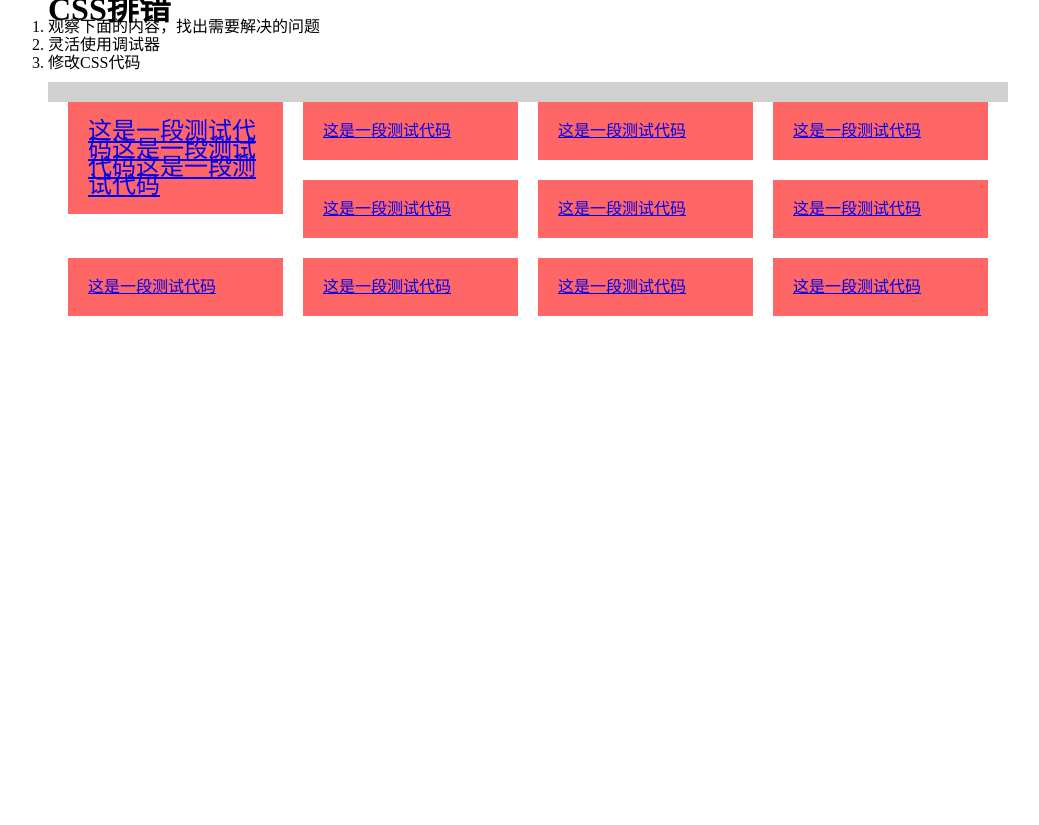
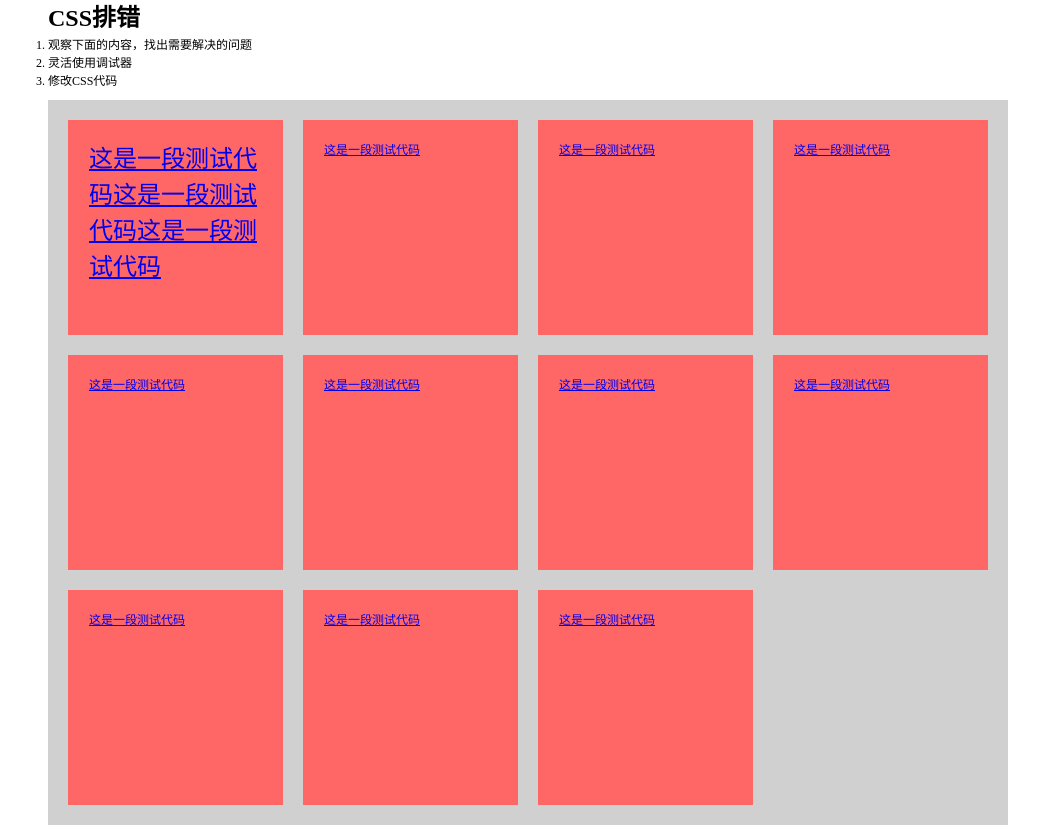
Before and after one commit to applesstt/front-end-course, a web app: file course/course12.html in a window 1280 px wide. Shown: the whole page, without its empty margins (112-1151 px from the left). Before the commit the page ends 316 px from the top, so only its background shows below. Run offline with its HTML, style and script files only (its server is not run), Linux system fonts and the light colour scheme; some libraries are stand-ins or nearby versions.

Commit message:
eidt course12

```diff
--- a/course/course12.html
+++ b/course/course12.html
@@ -14,7 +14,7 @@
     <li>灵活使用调试器</li>
     <li>修改CSS代码</li>
   </ol>
-  <div class="mt10 p10 gray-bg">
+  <div class="mt10 p10 gray-bg clearfix">
     <a href="javascript:{}" class="item f24">这是一段测试代码这是一段测试代码这是一段测试代码</a>
     <a href="javascript:{}" class="item">这是一段测试代码</a>
     <a href="javascript:{}" class="item">这是一段测试代码</a>
--- a/course/css/course12.css
+++ b/course/css/course12.css
@@ -1,6 +1,6 @@
-* {
-  font: 12px;
-  line-height: 18px;
+div {
+    font-size: 12px;
+    line-height: 1.5;
 }
 
 .f16 {
@@ -13,10 +13,11 @@
 
 .item {
   float: left;
-  width: 175px;
+  width: 173px;
+  height: 173px;
   padding: 20px;
   margin: 10px;
-  border: none;
+  border: 1px solid #ff6666;
   display: block;
   background-color: #ff6666;
 }
```
